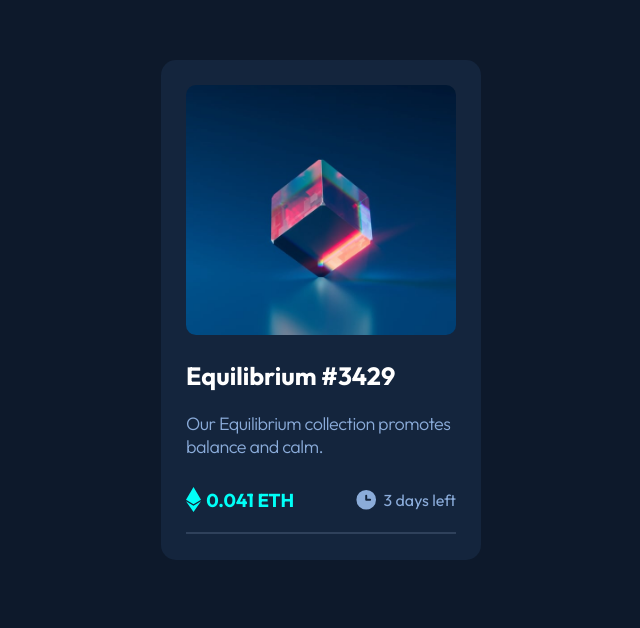
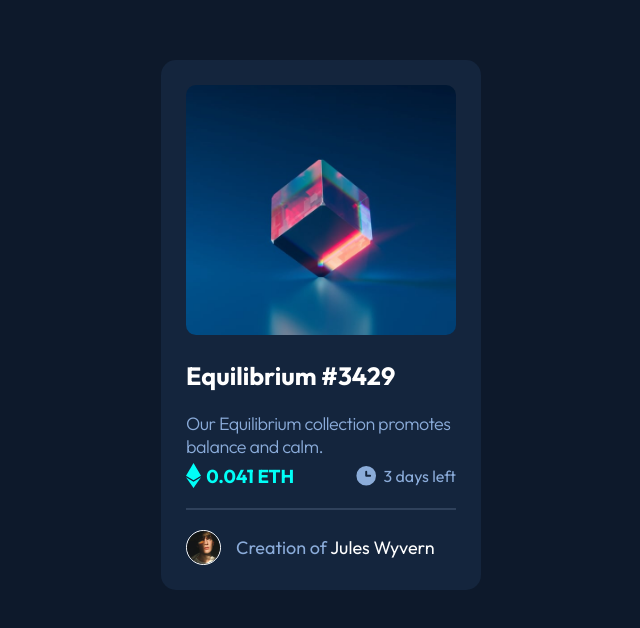
Before and after one commit to JuanBlancodev/nft-preview-card-component, a React (Vite) app: page / in a window 1280 px wide. Shown: the top 628 px of the page, without its empty margins (319-959 px from the left). Built offline with nearby package versions, Linux system fonts and the light colour scheme.

Commit message:
footer added

```diff
--- a/src/components/Card.jsx
+++ b/src/components/Card.jsx
@@ -3,11 +3,12 @@ import PropTypes from 'prop-types'
 
 import Header from './Header'
 import Info from './Info'
+import Footer from './Footer'
 
 const Wrapper = styled.section`
   max-width: 320px;
   width: 100%;
-  height: 500px;
+  height: 530px;
 
   margin: 60px auto;
   padding: 25px;
@@ -27,6 +28,7 @@ const Card = ({ info }) => {
       <Header image={info.image} name={info.name} id={info.id} />
       <Info description={info.description} value={info.value} daysLeft={info.daysLeft} />
       <Hr />
+      <Footer firstName={info.owner.firstName} lastName={info.owner.lastName} avatar={info.owner.avatar} />
     </Wrapper>
   )
 }
--- /dev/null
+++ b/src/components/Footer.jsx
@@ -0,0 +1,28 @@
+import PropTypes from 'prop-types'
+import styled from 'styled-components'
+
+const Avatar = styled.img`
+  width: 35px;
+  height: 35px;
+  border: 1px solid var(--color-white);
+  border-radius: 50%;
+`
+
+const Footer = ({ firstName, lastName, avatar }) => {
+  return (
+    <footer className='flex align-center gap-3'>
+      <Avatar src={`assets/avatar/${avatar}`} alt="" />
+      <p className='primary'>
+        Creation of <span className='white'>{firstName} {lastName}</span>
+      </p>
+    </footer>
+  )
+}
+
+Footer.propTypes = {
+  firstName: PropTypes.string.isRequired,
+  lastName: PropTypes.string.isRequired,
+  avatar: PropTypes.string.isRequired
+}
+
+export default Footer
--- a/src/css/index.css
+++ b/src/css/index.css
@@ -21,6 +21,11 @@
   --color-line: hsl(215, 32%, 27%);
 
   --color-white: hsl(0, 0%, 100%);
+
+  /* Spacing */
+  --spacing-1: 5px;
+  --spacing-2: 10px;
+  --spacing-3: 15px;
 }
 
 *{
@@ -119,5 +124,13 @@ p{
 
 /* Gap */
 .gap-1{
-  gap: 5px;
+  gap: var(--spacing-1);
 }
+
+.gap-2{
+  gap: var(--spacing-2);
+}
+
+.gap-3{
+  gap: var(--spacing-3);
+}
```
